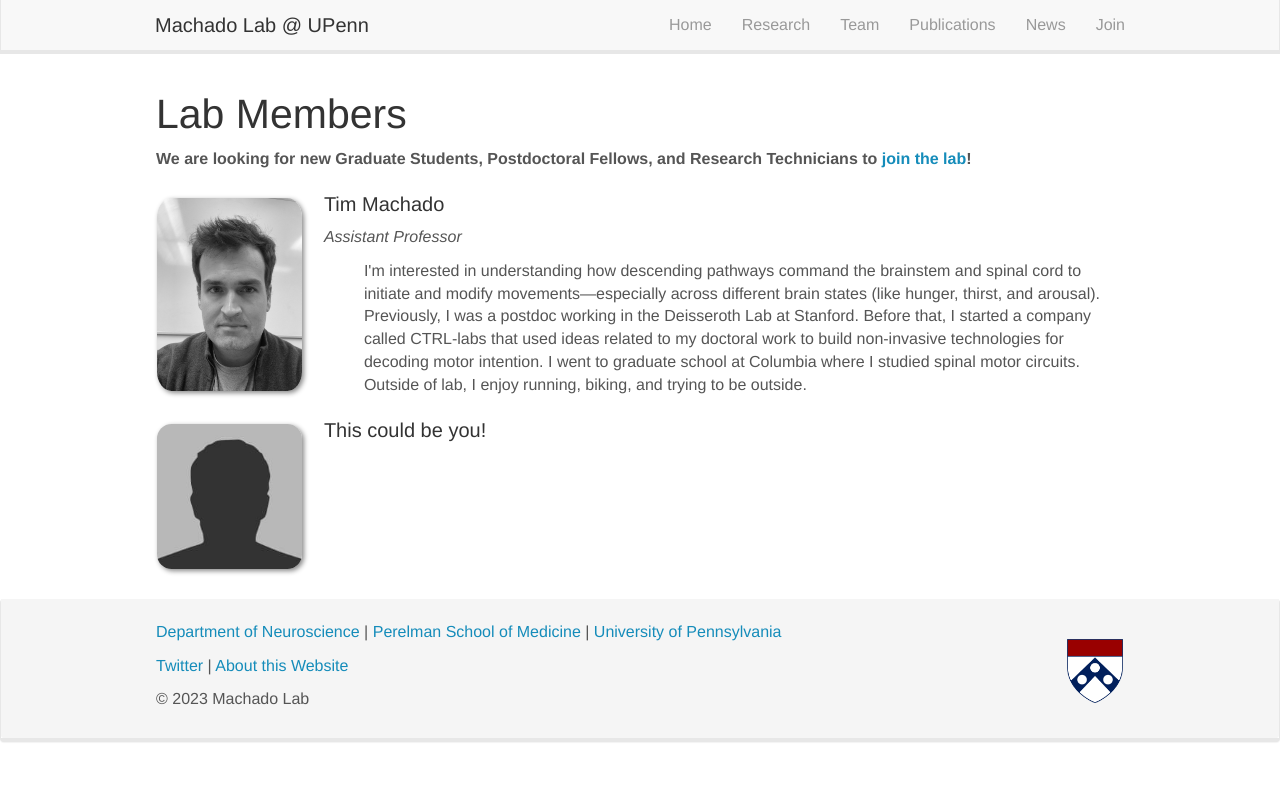
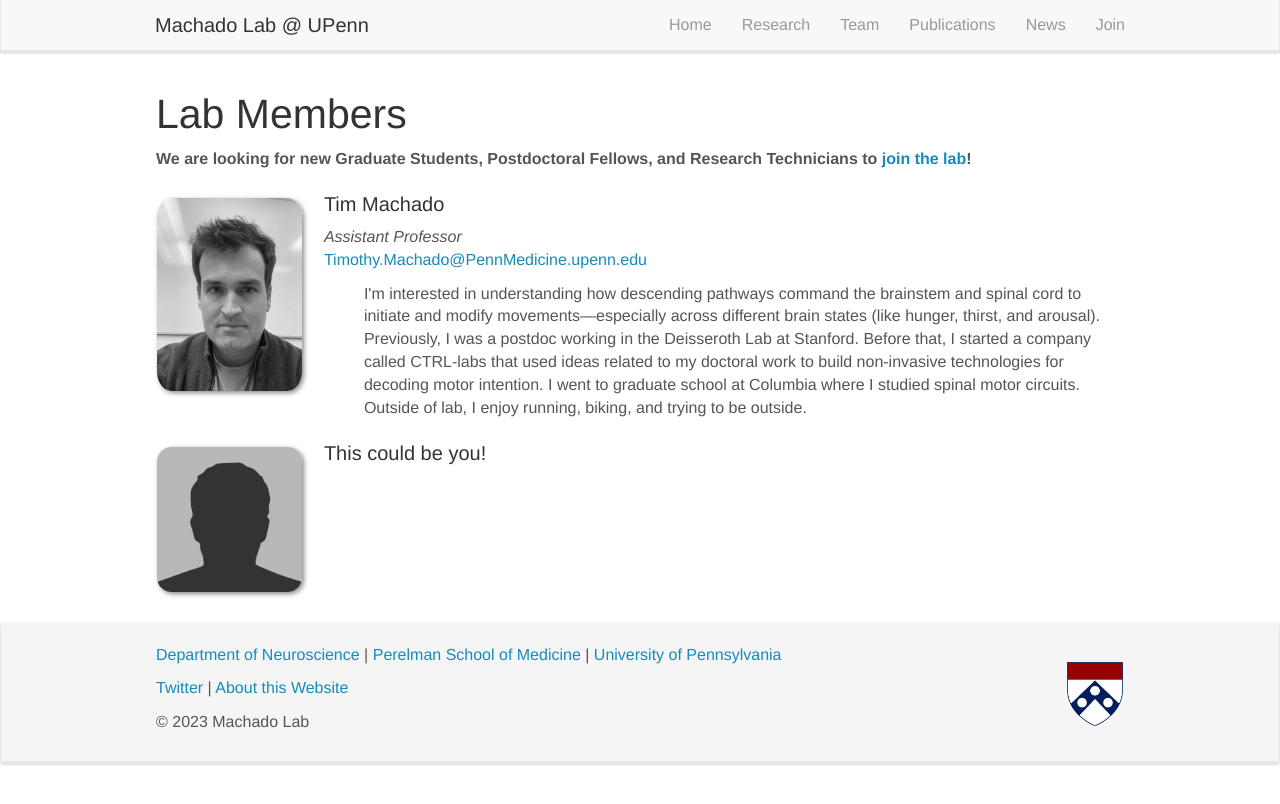
Before and after one commit to machado-lab-code/machado-lab-code, a Jekyll site: the page built from _pages/team.md, in a window 1280 px wide. Shown: the top 804 px of the page. Built offline with Jekyll 4.4.1, drawn with Linux system fonts in a browser that asks for light colours; nearby versions of some CDN libraries.

Commit message:
Added contact info to team page

```diff
--- a/_data/team_members.yml
+++ b/_data/team_members.yml
@@ -10,7 +10,7 @@
 
 - name: "This could be you!"
   photo: bio-photo.jpg
-  email: Timothy.Machado@PennMedicine.upenn.edu
+  email:
   number_educ: 0
   education1:
   education2:
--- a/_pages/team.md
+++ b/_pages/team.md
@@ -22,7 +22,8 @@ permalink: /team/
 <div class="col-sm-6 col-md-12">
   <img src="{{ site.url }}{{ site.baseurl }}/images/teampic/{{ member.photo }}" class="img-responsive" width="15%" style="float: left" />
   <h4>{{ member.name }}</h4>
-  <i>{{ member.info }}</i> <!--<br>email: <{{ member.email }}></i> -->
+  <i>{{ member.info }}</i>
+  <br>[{{member.email}}]({{ member.email }})
   <ul style="overflow: hidden">
   {{ member.bio }}
   <!--
```
Also changed, not shown: 2 other files.
